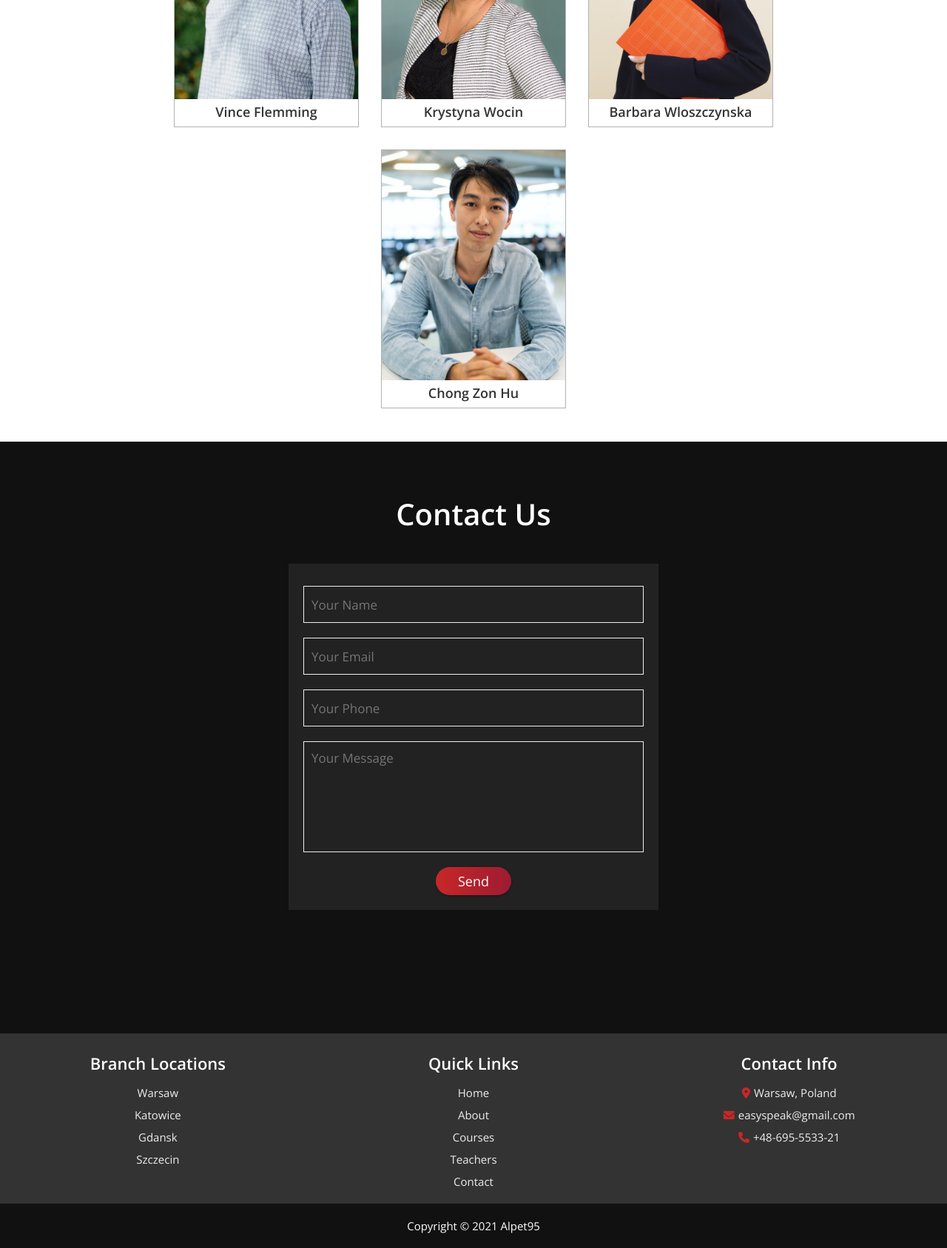
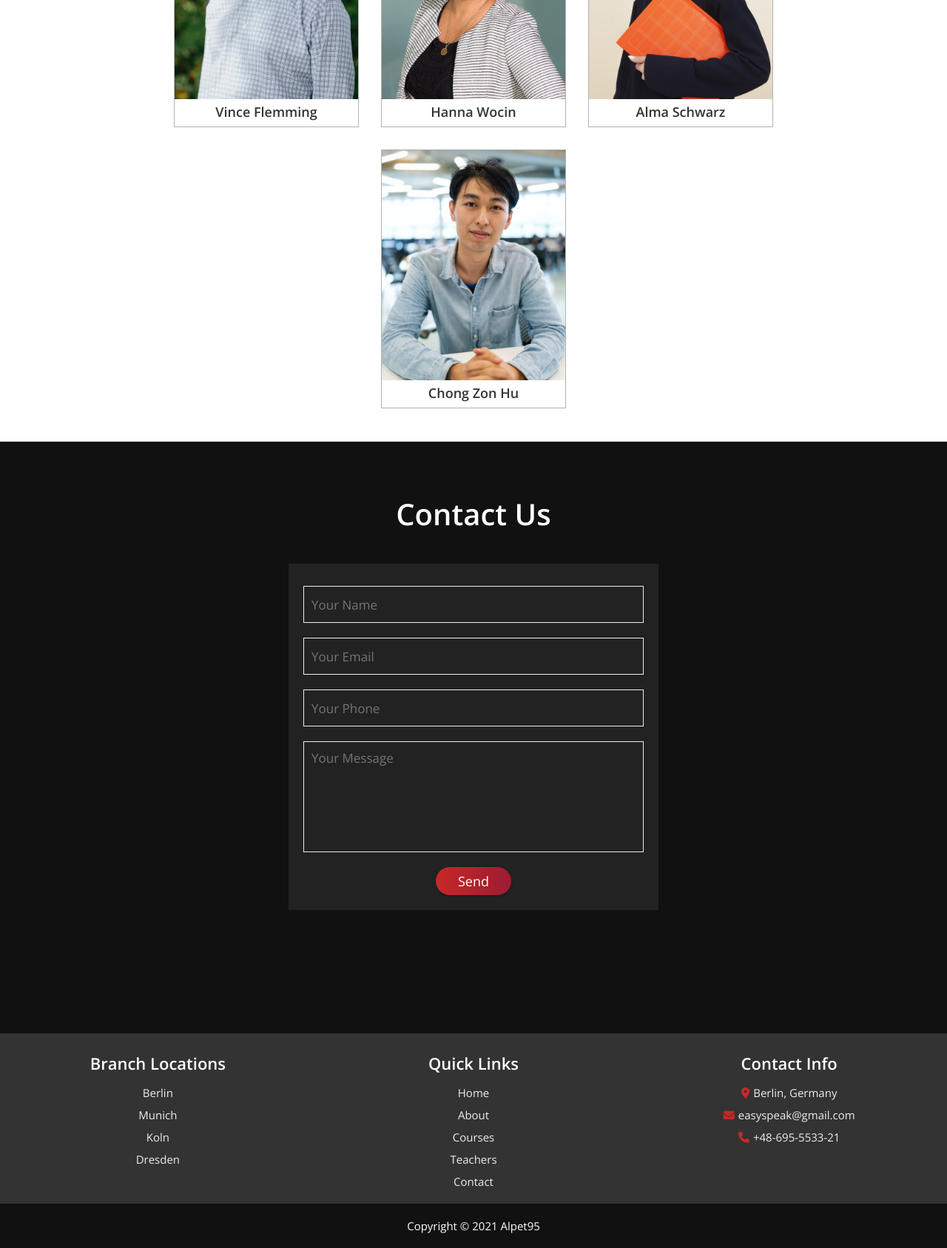
Before and after one commit to alpet95/Easy-Speak-English-School, a plain HTML site: page dist/index.html in a window 1280 px wide. Shown: the part 3640-5327 px from the top of the page at 74% size. Drawn offline with nearby package versions, Linux system fonts and the light colour scheme.

Commit message:
update: layout, styles

```diff
--- a/dist/index.html
+++ b/dist/index.html
@@ -219,9 +219,9 @@
         </div>
       </div>
       <div class="box">
-        <img src="images/teacher_2.jpg" alt="Krystyna Wocin, English Teacher">
+        <img src="images/teacher_2.jpg" alt="Hanna Wocin, English Teacher">
         <div class="box_info">
-          <h3 class="box_title">Krystyna Wocin</h3>
+          <h3 class="box_title">Hanna Wocin</h3>
           <span class="box_subtitle">Deputy CEO, Professor of English</span>
           <div class="box_share">
             <a href="#" class="fab fa-linkedin"></a>
@@ -231,9 +231,9 @@
         </div>
       </div>
       <div class="box">
-        <img src="images/teacher_3.jpg" alt="Barbara Wloszczynska, English Teacher">
+        <img src="images/teacher_3.jpg" alt="Alma Schwarz, English Teacher">
         <div class="box_info">
-          <h3 class="box_title">Barbara Wloszczynska</h3>
+          <h3 class="box_title">Alma Schwarz</h3>
           <span class="box_subtitle">PhD, English Teacher</span>
           <div class="box_share">
             <a href="#" class="fab fa-linkedin"></a>
@@ -274,10 +274,10 @@
     <div class="footer_boxes">
       <div class="footer_box">
         <h3 class="footer_box_heading">Branch Locations</h3>
-        <a href="#">Warsaw</a>
-        <a href="#">Katowice</a>
-        <a href="#">Gdansk</a>
-        <a href="#">Szczecin</a>
+        <a href="#">Berlin</a>
+        <a href="#">Munich</a>
+        <a href="#">Koln</a>
+        <a href="#">Dresden</a>
       </div>
       <div class="footer_box">
         <h3 class="footer_box_heading">Quick Links</h3>
@@ -289,7 +289,7 @@
       </div>
       <div class="footer_box">
         <h3 class="footer_box_heading">Contact Info</h3>
-        <p><i class="fas fa-map-marker-alt"></i>Warsaw, Poland</p>
+        <p><i class="fas fa-map-marker-alt"></i>Berlin, Germany</p>
         <p><i class="fas fa-envelope"></i>easyspeak@gmail.com</p>
         <p><i class="fas fa-phone"></i>+48-695-5533-21</p>
       </div>
```
Also changed, not shown: 1 other file.
